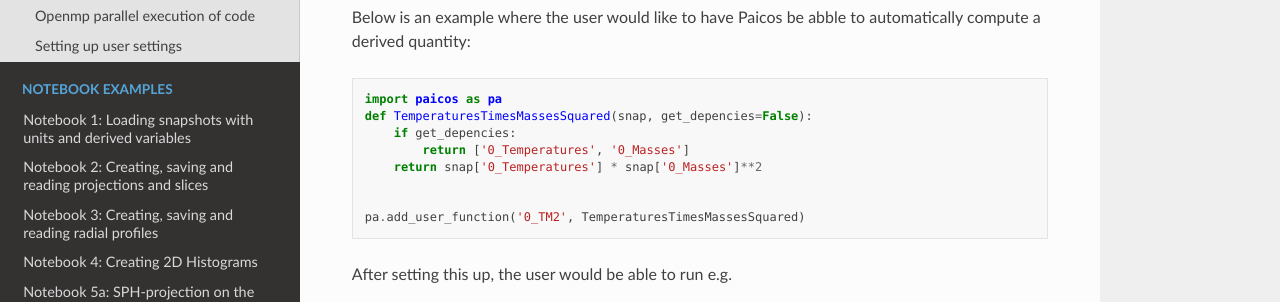
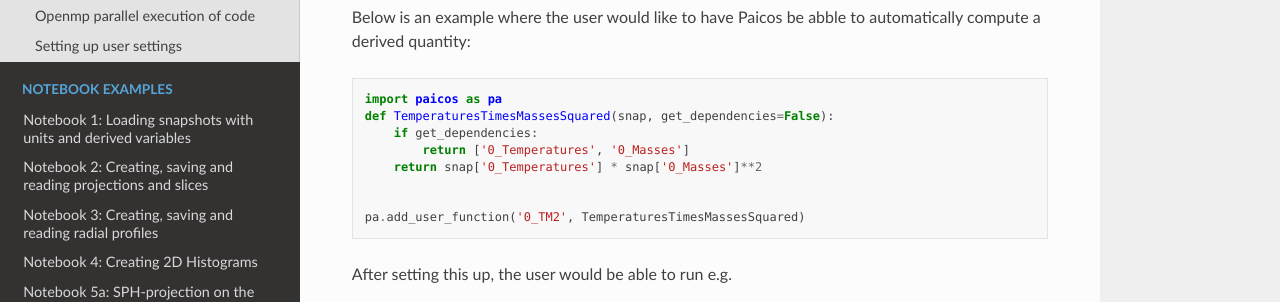
Before and after one commit to tberlok/paicos, a Sphinx documentation site: the page built from docs/source/configuration.md, in a window 1280 px wide and 900 px high, scrolled down 1185 px. Shown: the part 151-453 px from the top of the window. Built offline with Sphinx 7.4.7 and the Read the Docs theme 2.0.0, drawn with Linux system fonts in a browser that asks for light colours.

Commit message:
Spelling

````diff
--- a/docs/source/configuration.md
+++ b/docs/source/configuration.md
@@ -56,8 +56,8 @@ Below is an example where the user would like to have Paicos
 be abble to automatically compute a derived quantity:
 ```
 import paicos as pa
-def TemperaturesTimesMassesSquared(snap, get_depencies=False):
-    if get_depencies:
+def TemperaturesTimesMassesSquared(snap, get_dependencies=False):
+    if get_dependencies:
         return ['0_Temperatures', '0_Masses']
     return snap['0_Temperatures'] * snap['0_Masses']**2
 
````
Also changed, not shown: 1 other file.
